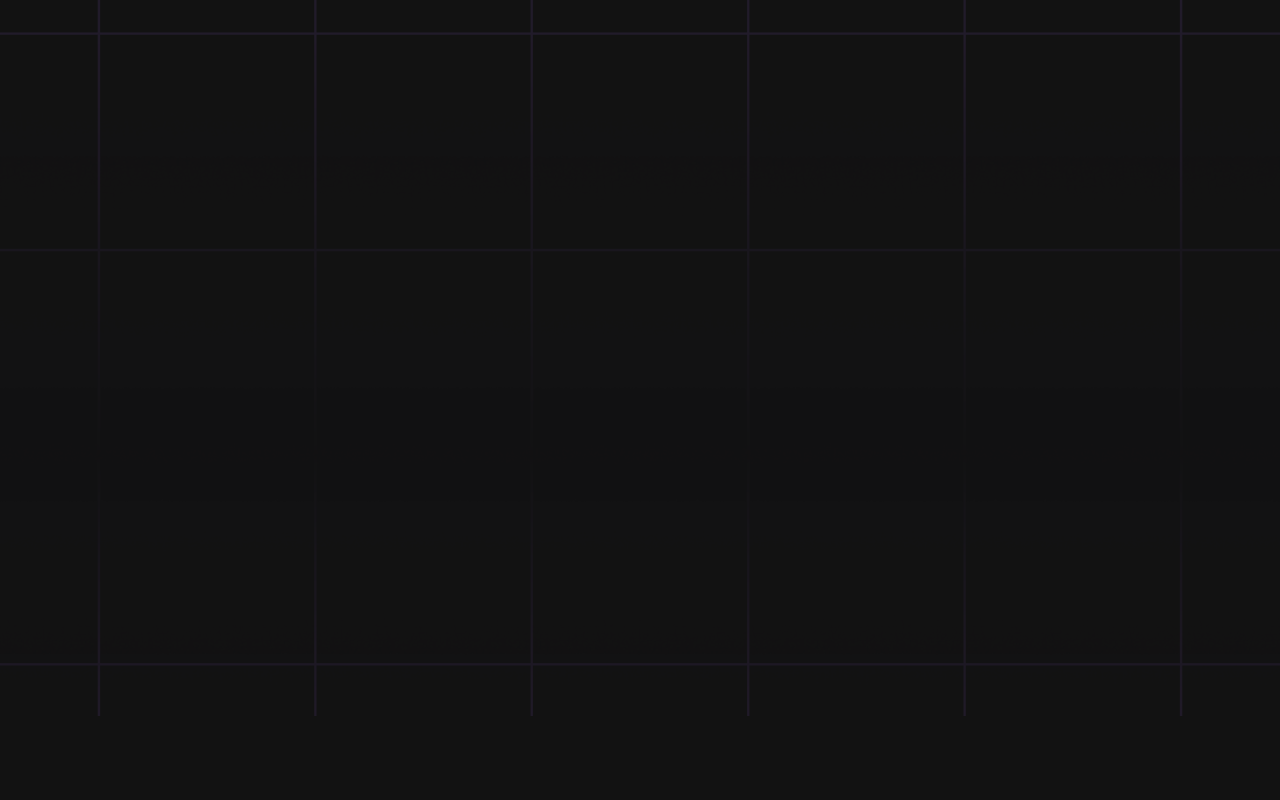
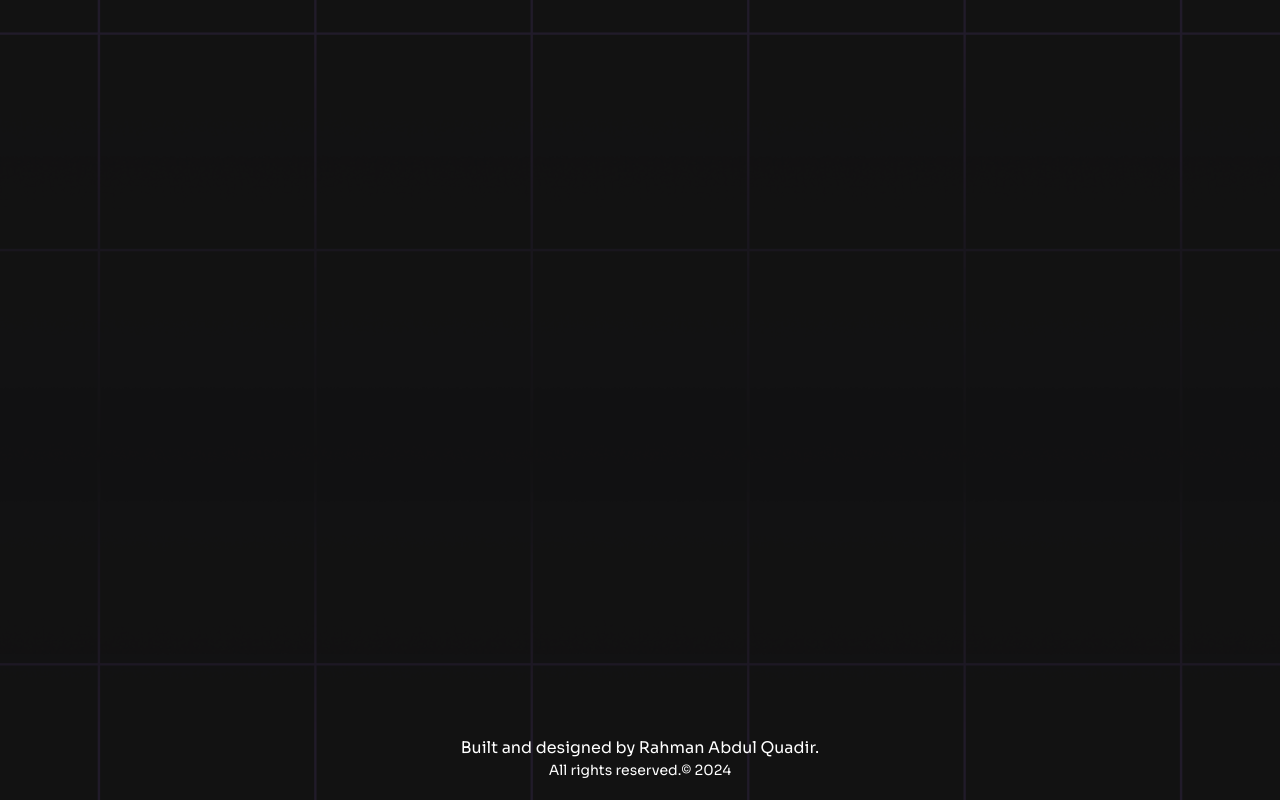
Before and after one commit to rahmanabdulquadir/rahman-aq-portfolio, a React (Vite) app: page / in a window 1280 px wide. Shown: the part 3384-4184 px from the top of the page. Before the commit the page ends 4100 px from the top, so only its background shows below. Built offline with nearby package versions, Linux system fonts and the light colour scheme.

Commit message:
footer added

```diff
--- a/src/App.jsx
+++ b/src/App.jsx
@@ -1,6 +1,7 @@
 import ButtonGradient from "./assets/svg/ButtonGradient";
 import About from "./sections/About";
 import Contact from "./sections/Contact";
+import Footer from "./sections/Footer";
 import Home from "./sections/Home";
 import Navbar from "./sections/Navbar";
 import Projects from "./sections/Projects";
@@ -17,6 +18,7 @@ function App() {
         <Projects />
         <Skills />
         <Contact />
+        <Footer/>
         <ButtonGradient />
       </div>
     </main>
--- /dev/null
+++ b/src/sections/Footer.jsx
@@ -0,0 +1,16 @@
+const Footer = () => {
+  const currentYear = new Date().getFullYear();
+  console.log(currentYear);
+  return (
+    <div className="text-center slate  p-5">
+      <div>
+        <h3 className="text-md font-sora">
+          Built and designed by Rahman Abdul Quadir.
+        </h3>
+        <h4 className="text-sm font-sora">All rights reserved.© {currentYear}</h4>
+      </div>
+    </div>
+  );
+};
+
+export default Footer;
```
